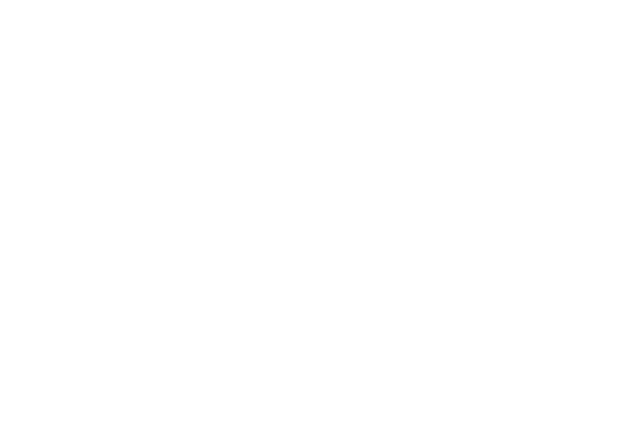
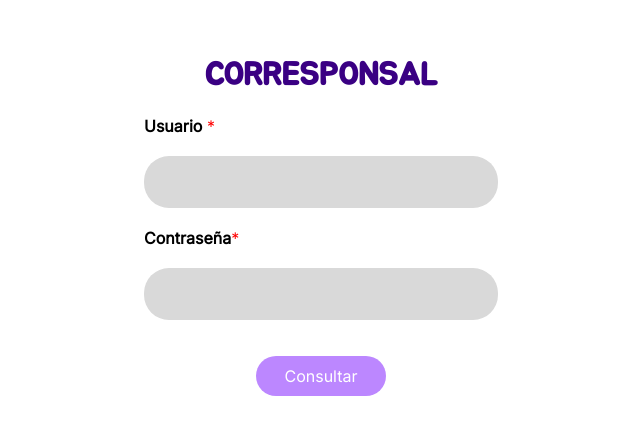
Before and after one commit to Yequi-2023/front_corresponsal.github.io, a React (Vite) app: page / in a window 1280 px wide. Before the commit this address had no page. Shown: the part 177-612 px from the top of the page, without its empty margins (319-959 px from the left). Built offline with nearby package versions, Linux system fonts and the light colour scheme.

Commit message:
cambio en las rutas y margen del body

```diff
--- a/src/index.css
+++ b/src/index.css
@@ -1,5 +1,10 @@
 @import url("https://fonts.googleapis.com/css2?family=Inter&family=Jua&display=swap");
-
+#root {
+  margin: 0;
+}
+body {
+  margin: 0;
+}
 a {
   font-weight: 500;
   color: #646cff;
--- a/src/main.jsx
+++ b/src/main.jsx
@@ -6,12 +6,13 @@
 import RetirarDinero from "./pages/RetirarDinero";
 
 ReactDOM.createRoot(document.getElementById("root")).render(
-  <React.StrictMode>
+  // <React.StrictMode>
     <BrowserRouter>
       <Routes>
+        <Route path="/" element={<Login />} />
         <Route path="/login" element={<Login />} />
         <Route path="/retirardinero" element={<RetirarDinero />} />
       </Routes>
     </BrowserRouter>
-  </React.StrictMode>
+  // </React.StrictMode>
 );
--- a/src/pages/RetirarDinero.jsx
+++ b/src/pages/RetirarDinero.jsx
@@ -7,14 +7,16 @@
   const [codigo, setCodigo] = useState("");
   const [error, setError] = useState("");
 
-  function validateForm() {
-    if (numeroCelular.length !== 10) {
+  function validateForm(e) {
+    e.preventDefault()
+    // let celular = e.target.num_cell.value
+    // let codigo = e.target.codigo.value
+    // console.log("entro")
+    if (numeroCelular.length >= 10 || numeroCelular.length == 0 || numeroCelular.length == '') {
       setError("El número de celular debe tener 10 dígitos.");
-      return;
     }
     if (codigo.length !== 4) {
       setError("El código debe tener 4 dígitos.");
-      return;
     }
     setError("");
     // Enviar formulario o continuar con otro proceso
@@ -36,6 +38,9 @@
       <div className="form-body">
         <div className="form-group">
           <input
+            type='number'
+            name="num_cell"
+            required
             value={numeroCelular}
             onChange={(e) => setNumeroCelular(e.target.value)}
             placeholder="Número de celular"
@@ -44,6 +49,9 @@
         <br />
         <div className="form-group">
           <input
+            type='number'
+            name="codigo"
+            required
             value={codigo}
             onChange={(e) => setCodigo(e.target.value)}
             placeholder="****"
```
